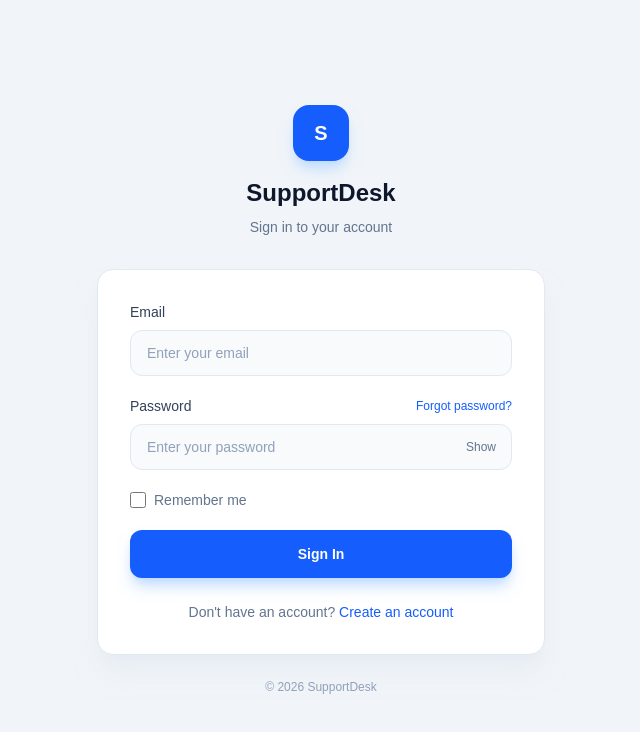
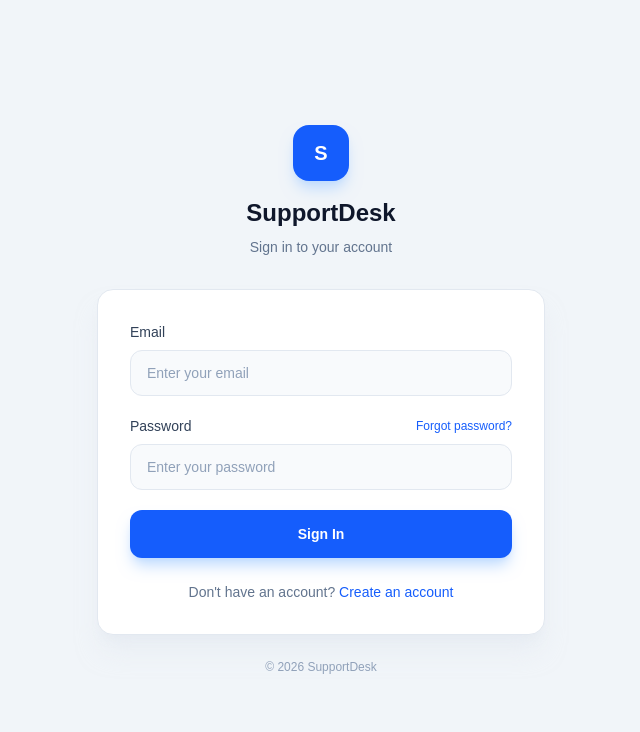
Before and after one commit to NadiaSultanaSuchi/Real_Time_Support_Helpdesk_System_Frontend, a Next.js app: page /login in a window 1280 px wide. Shown: the top 732 px of the page, without its empty margins (319-959 px from the left). Built offline with nearby package versions, Linux system fonts and the light colour scheme.

Commit message:
login logic

```diff
--- a/package.json
+++ b/package.json
@@ -9,6 +9,7 @@
     "lint": "eslint"
   },
   "dependencies": {
+    "axios": "^1.20.0",
     "next": "16.3.4",
     "react": "19.2.8",
     "react-dom": "19.2.8"
--- a/src/app/login/page.tsx
+++ b/src/app/login/page.tsx
@@ -1,13 +1,76 @@
 "use client";
 
-import { useState } from "react";
+import axios from "axios";
+import { FormEvent, useState } from "react";
+import { useRouter } from "next/navigation";
 
 export default function LoginPage() {
-  const [showPassword, setShowPassword] = useState(false);
+  const router = useRouter();
+
+  const [email, setEmail] = useState("");
+  const [password, setPassword] = useState("");
+
+  const [error, setError] = useState("");
+  const [loading, setLoading] = useState(false);
+
+  const handleLogin = async (e: FormEvent<HTMLFormElement>) => {
+    e.preventDefault();
+
+    setError("");
+    setLoading(true);
+
+    try {
+      const response = await axios.post(
+        "http://127.0.0.1:3000/api/auth/login",
+        {
+          email,
+          password,
+        }
+      );
+
+      const { accessToken, refreshToken } = response.data;
+
+      // Save tokens
+      localStorage.setItem("accessToken", accessToken);
+      localStorage.setItem("refreshToken", refreshToken);
+
+      // Decode JWT payload
+      const payload = JSON.parse(
+        atob(accessToken.split(".")[1])
+      );
+
+      console.log(payload); //debugggggggggggggggggg
+
+      const role = payload.role;
+
+      // Redirect according to role
+      if (role === "Admin") {
+        router.push("/admin");
+      } else if (role === "Manager") {
+        router.push("/manager");
+      } else if (role === "Customer") {
+        router.push("/dashboard");
+      } else {
+        setError("Invalid user role.");
+      }
+    } catch (error) {
+      if (axios.isAxiosError(error)) {
+        setError(
+          error.response?.data?.message ||
+            "Invalid email or password."
+        );
+      } else {
+        setError("Something went wrong. Please try again.");
+      }
+    } finally {
+      setLoading(false);
+    }
+  };
 
   return (
     <main className="flex min-h-screen items-center justify-center bg-slate-100 px-4">
       <div className="w-full max-w-md">
+
         {/* Logo */}
         <div className="mb-8 text-center">
           <div className="mx-auto flex h-14 w-14 items-center justify-center rounded-2xl bg-blue-600 text-xl font-bold text-white shadow-lg shadow-blue-200">
@@ -25,7 +88,11 @@ export default function LoginPage() {
 
         {/* Login Card */}
         <div className="rounded-2xl border border-slate-200 bg-white p-8 shadow-xl shadow-slate-200/50">
-          <form className="space-y-5">
+          <form
+            onSubmit={handleLogin}
+            className="space-y-5"
+          >
+
             {/* Email */}
             <div>
               <label
@@ -38,7 +105,10 @@ export default function LoginPage() {
               <input
                 id="email"
                 type="email"
+                value={email}
+                onChange={(e) => setEmail(e.target.value)}
                 placeholder="Enter your email"
+                required
                 className="w-full rounded-xl border border-slate-200 bg-slate-50 px-4 py-3 text-sm text-slate-900 outline-none transition placeholder:text-slate-400 focus:border-blue-500 focus:bg-white focus:ring-4 focus:ring-blue-100"
               />
             </div>
@@ -61,46 +131,31 @@ export default function LoginPage() {
                 </button>
               </div>
 
-              <div className="relative">
-                <input
-                  id="password"
-                  type={showPassword ? "text" : "password"}
-                  placeholder="Enter your password"
-                  className="w-full rounded-xl border border-slate-200 bg-slate-50 px-4 py-3 pr-16 text-sm text-slate-900 outline-none transition placeholder:text-slate-400 focus:border-blue-500 focus:bg-white focus:ring-4 focus:ring-blue-100"
-                />
-
-                <button
-                  type="button"
-                  onClick={() => setShowPassword(!showPassword)}
-                  className="absolute right-4 top-1/2 -translate-y-1/2 text-xs font-medium text-slate-500 hover:text-slate-700"
-                >
-                  {showPassword ? "Hide" : "Show"}
-                </button>
-              </div>
+              <input
+                id="password"
+                type="password"
+                value={password}
+                onChange={(e) => setPassword(e.target.value)}
+                placeholder="Enter your password"
+                required
+                className="w-full rounded-xl border border-slate-200 bg-slate-50 px-4 py-3 text-sm text-slate-900 outline-none transition placeholder:text-slate-400 focus:border-blue-500 focus:bg-white focus:ring-4 focus:ring-blue-100"
+              />
             </div>
 
-            {/* Remember Me */}
-            <div className="flex items-center gap-2">
-              <input
-                id="remember"
-                type="checkbox"
-                className="h-4 w-4 rounded border-slate-300 text-blue-600 focus:ring-blue-500"
-              />
-
-              <label
-                htmlFor="remember"
-                className="text-sm text-slate-500"
-              >
-                Remember me
-              </label>
-            </div>
+            {/* Error */}
+            {error && (
+              <div className="rounded-lg border border-red-200 bg-red-50 px-4 py-3 text-sm text-red-600">
+                {error}
+              </div>
+            )}
 
             {/* Login Button */}
             <button
-              type="button"
-              className="w-full rounded-xl bg-blue-600 py-3.5 text-sm font-semibold text-white shadow-lg shadow-blue-200 transition hover:bg-blue-700 active:scale-[0.99]"
+              type="submit"
+              disabled={loading}
+              className="w-full rounded-xl bg-blue-600 py-3.5 text-sm font-semibold text-white shadow-lg shadow-blue-200 transition hover:bg-blue-700 active:scale-[0.99] disabled:cursor-not-allowed disabled:opacity-60"
             >
-              Sign In
+              {loading ? "Signing in..." : "Sign In"}
             </button>
           </form>
 
```
Also changed, not shown: 1 other file (tests, documents, lock files or other folders).
